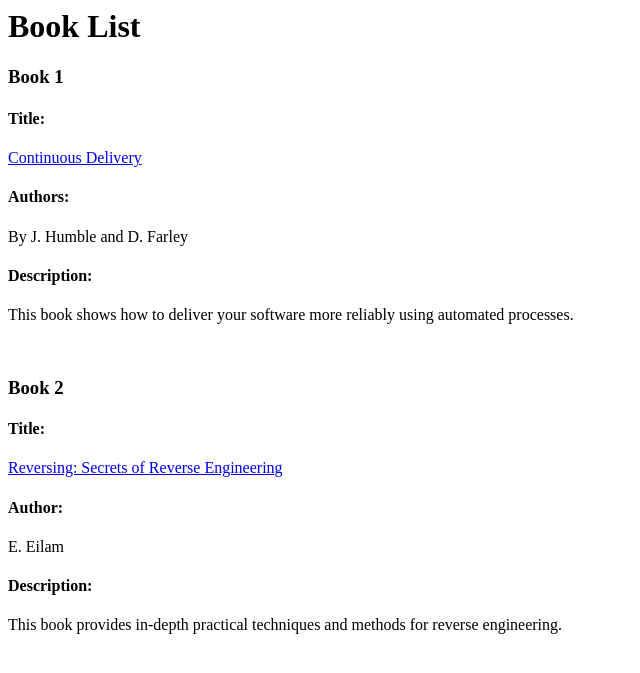
After one commit to shoch77/BookWebsite-Test-, a Django app: page /books in a window 1280 px wide. The commit adds this page. Shown: the top 673 px of the page, without its empty margins (0-640 px from the left). Run offline with Django 5.2, Linux system fonts and the light colour scheme.

Commit message:
Added new book templates and updated views and URLs in bookmodule

```diff
--- a/apps/bookmodule/urls.py
+++ b/apps/bookmodule/urls.py
@@ -3,4 +3,6 @@ from apps.bookmodule import views
 
 urlpatterns = [
     path('', views.index,name='index'),
+    path('books', views.books),
+    path('book/<int:bId>', views.book),
 ]
--- a/apps/bookmodule/views.py
+++ b/apps/bookmodule/views.py
@@ -1,5 +1,22 @@
-from django.shortcuts import render
+from django.shortcuts import render, redirect
 
 def index(request):
     # study the request ,,,,
     return render(request, 'bookmodule/index.html') # rendering a template
+
+def books(request):
+    return render(request, 'bookmodule/bookList.html')  # we need a request
+    #return redirect('/') # we need just the root
+
+def book(request, bId):
+    book1 = {'id': 12344321, 'title': 'Continuous Delivery', 'author': 'J. Humble and D. Farley'}
+    book2 = {'id': 5678865, 'title': 'Reversing: Secrets of Reverse Engineering', 'author': 'E. Eilam'}
+
+    targetBook = None
+    if book1['id'] == bId: targetBook = book1
+    if book2['id'] == bId: targetBook = book2
+
+    if targetBook == None: return redirect('/books')
+
+    context = {'book': targetBook} # book is the variable accessible by template
+    return render(request, 'bookmodule/book.html', context)
--- /dev/null
+++ b/apps/templates/bookmodule/book.html
@@ -0,0 +1,5 @@
+<h3>Book details</h3>
+<h4>Title:</h4>
+<p>{{book.title}}</p>
+<h4>Authors:</h4>
+<p>{{book.author}}</p>
--- /dev/null
+++ b/apps/templates/bookmodule/bookList.html
@@ -0,0 +1,19 @@
+<h1>Book List</h1>
+
+<h3>Book 1</h3>
+<h4>Title:</h4>
+<a href="/book/12344321">Continuous Delivery</a>
+<p></p>
+<h4>Authors:</h4>
+<p>By J. Humble and D. Farley</p>
+<h4>Description:</h4>
+<p>This book shows how to deliver your software more reliably using automated processes.</p>
+</br>
+<h3>Book 2</h3>
+<h4>Title:</h4>
+<a href="/book/5678865">Reversing: Secrets of Reverse Engineering</a>
+<p></p>
+<h4>Author:</h4>
+<p>E. Eilam</p>
+<h4>Description:</h4>
+<p>This book provides in-depth practical techniques and methods for reverse engineering.</p>
--- a/apps/templates/bookmodule/index.html
+++ b/apps/templates/bookmodule/index.html
@@ -1,3 +1,2 @@
-<h1>
-    Hello
-</h1>
+<h1>Hello to E-book world!</h1>
+<a href="/books">Available Books</a>
```
